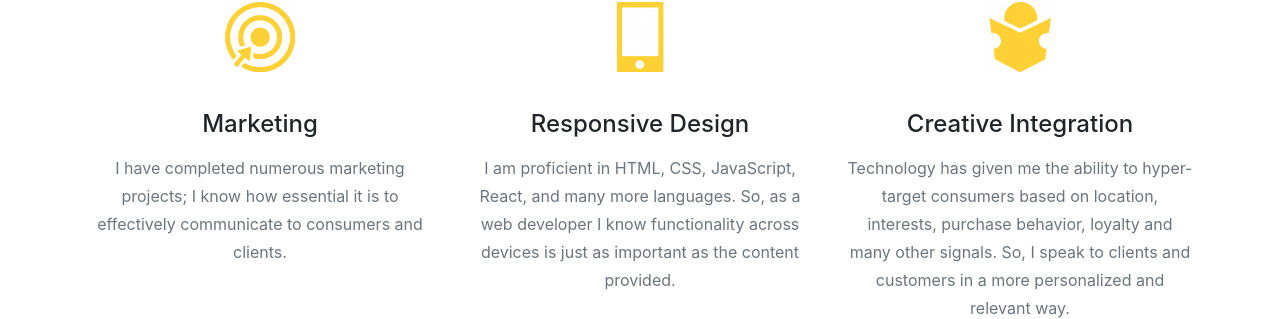
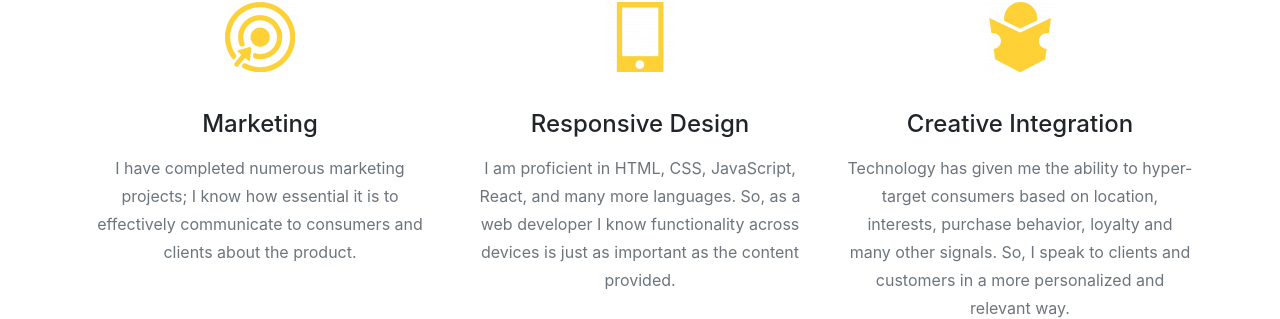
Before and after one commit to ajdaniels2/Portfolio, a website with bundled scripts: page index.html in a window 1280 px wide. Shown: the part 1143-1462 px from the top of the page. Built offline with nearby package versions, Linux system fonts and the light colour scheme; a web font is replaced by a local one.

Commit message:
Update index.html

```diff
--- a/index.html
+++ b/index.html
@@ -80,7 +80,7 @@
               <img src= "img/about/target.jpg">
             </span>
             <h4 class="service-heading">Marketing</h4>
-            <p class="text-muted">I have completed numerous marketing projects; I know how essential it is to effectively communicate to consumers and clients. </p>
+            <p class="text-muted">I have completed numerous marketing projects; I know how essential it is to effectively communicate to consumers and clients about the product. </p>
           </div>
           <div class="col-md-4">
             <span class="fa-stack fa-4x">
```
